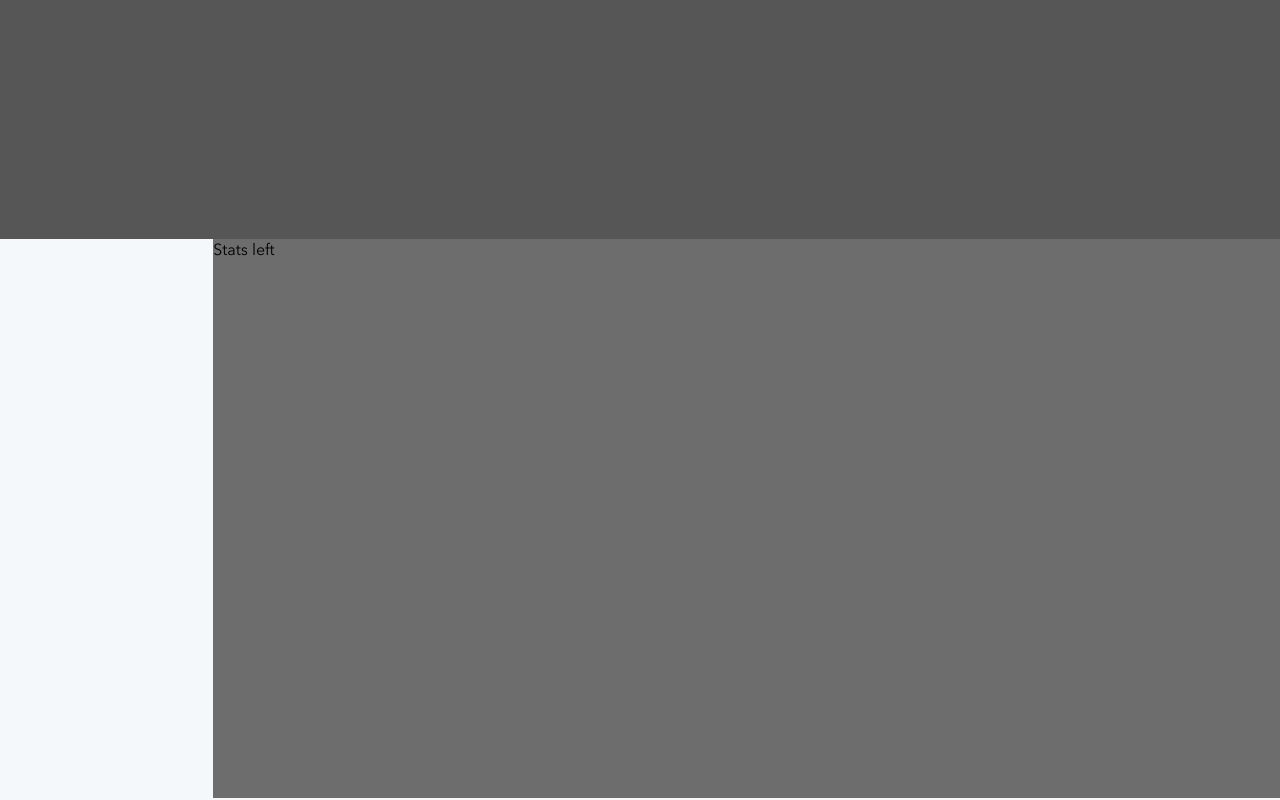
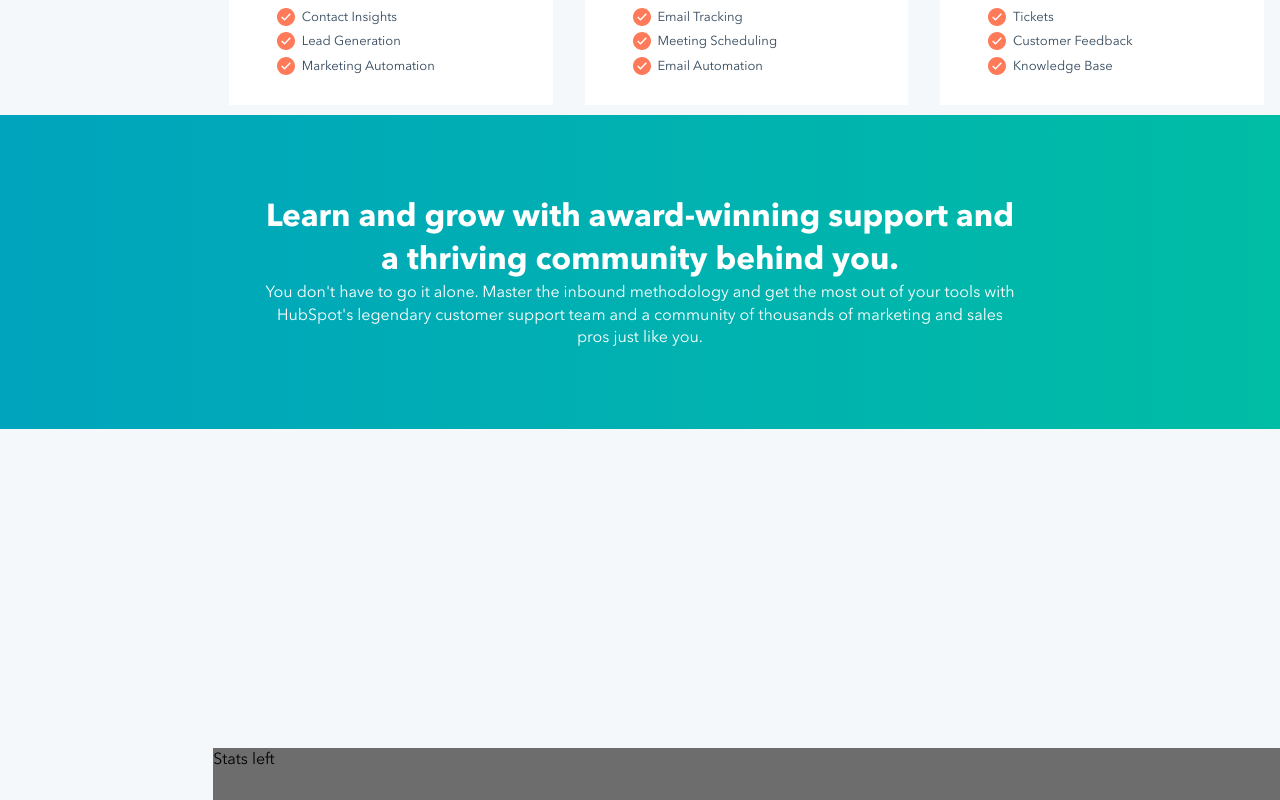
Before and after one commit to Christianq010/TBRC-landing-page-vueapp, a Vue app: page /#/ in a window 1280 px wide. Shown: the part 3680-4480 px from the top of the page. Built offline with nearby package versions, Linux system fonts and the light colour scheme.

Commit message:
Styling: Add home com board for desktop and mobile

```diff
--- a/src/components/HomePage.vue
+++ b/src/components/HomePage.vue
@@ -677,10 +677,49 @@
         <!-- /end of Home Feature Container -->
 
 
-        <!-- Stats Content Section -->
-        <!-- Table Stats -->
-        <div class="stats-1"> Stats big</div>
-        <!-- /end of Table Stats -->
+        <!-- Home COmmunity Board -->
+        <section class="home-community-board">
+
+            <!-- Main hero content  -->
+            <div class="main-hcb-content">
+
+                <!-- Main Hero Description -->
+                <div class="hcb-des-box">
+                    <!-- Hero Headline -->
+                    <div class="hcb-des-headline-box">
+                        <div class="hcb-des-headline">
+                            Learn and grow with award-winning support and a thriving community behind you.
+                        </div>
+                    </div>
+                    <!-- /end of Hero Headline -->
+
+                    <!-- Hero Des -->
+                    <div class="hcb-des-text-box">
+                        <div class="hcb-des-text">
+                            You don't have to go it alone. Master the inbound methodology and get the most out of your tools with HubSpot's legendary customer support team and a community of thousands of marketing and sales pros just like you.
+                        </div>
+                    </div>
+                    <!-- /end of Hero Des -->
+                </div>
+                <!-- /end of Main Hero Description -->
+
+                <!-- Main Hero Image Box -->
+                <div class="hcb-image-box">
+                    <div class="hcb-image">
+                        <!-- Image wrapper -->
+                        <div class="hcb-image-wrapper">
+                            <img />
+                        </div>
+                        <!-- /end of Image wrapper -->
+                    </div>
+                </div>
+                <!-- /end of Main Hero Image Box -->
+
+            </div>
+            <!-- /end of Main hero content  -->
+
+        </section>
+        <!-- /end of Home COmmunity Board -->
 
         <!-- Stats Customers -->
         <div class="stats-2"> Stats left</div>
--- a/src/scss/views/_homePage.scss
+++ b/src/scss/views/_homePage.scss
@@ -401,16 +401,40 @@
     font-size: 13px;
   }
   /* ------------------------------ */
-
-  /* Stats Content Section */
-  /* Table Stats */
-  .stats-1 {
+  /* Home Community Board */
+  /* ------------------------------ */
+  .home-community-board {
     grid-row: 7 / 8;
     grid-column: 1 / -1;
     background-color: #575656;
   }
+  .main-hcb-content {
+    background-image: linear-gradient(to right, #00a4bd, #00bda5);
+    padding: 2.5em;
+  }
+  .hcb-des-box {
+    color: white;
+    text-align: center;
+    max-width: 750px;
+    margin: 0 auto;
+  }
+  .hcb-des-headline-box {
+    margin: 0 0 1em 0;
+  }
+  .hcb-des-headline {
+    font-family: $font-bold;
+    font-size: 1.35em;
+    font-weight: 600;
+    line-height: 1.3636;
+  }
+  .hcb-des-text-box {}
+  .hcb-des-text {}
+  .hcb-image-box {}
+  .hcb-image {}
+  .hcb-image-wrapper {}
   /* ------------------------------ */
-  /* Stats story left */
+  /* Home Community Board */
+  /* ------------------------------ */
   .stats-2 {
     grid-row: 8 / 9;
     grid-column: 1 / -1;
@@ -908,13 +932,34 @@
     font-size: 13px;
   }
   /* ------------------------------- */
-  /* Stats Content Section */
+  /* Home Community Board */
   /* ------------------------------- */
-  .stats-1 {
+  .home-community-board {
     grid-row: 7 / 8;
     grid-column: 1 / -1;
-    background-color: #575656;
   }
+  .main-hcb-content {
+    background-image: linear-gradient(to right, #00a4bd, #00bda5);
+    padding: 5em;
+  }
+  .hcb-des-box {
+    color: white;
+    text-align: center;
+    max-width: 750px;
+    margin: 0 auto;
+  }
+  .hcb-des-headline-box {}
+  .hcb-des-headline {
+    font-family: $font-bold;
+    font-size: 1.975em;
+    font-weight: 600;
+    line-height: 1.3636;
+  }
+  .hcb-des-text-box {}
+  .hcb-des-text {}
+  .hcb-image-box {}
+  .hcb-image {}
+  .hcb-image-wrapper {}
   /* ------------------------------- */
   /* Stats story left */
   .stats-2 {
```
